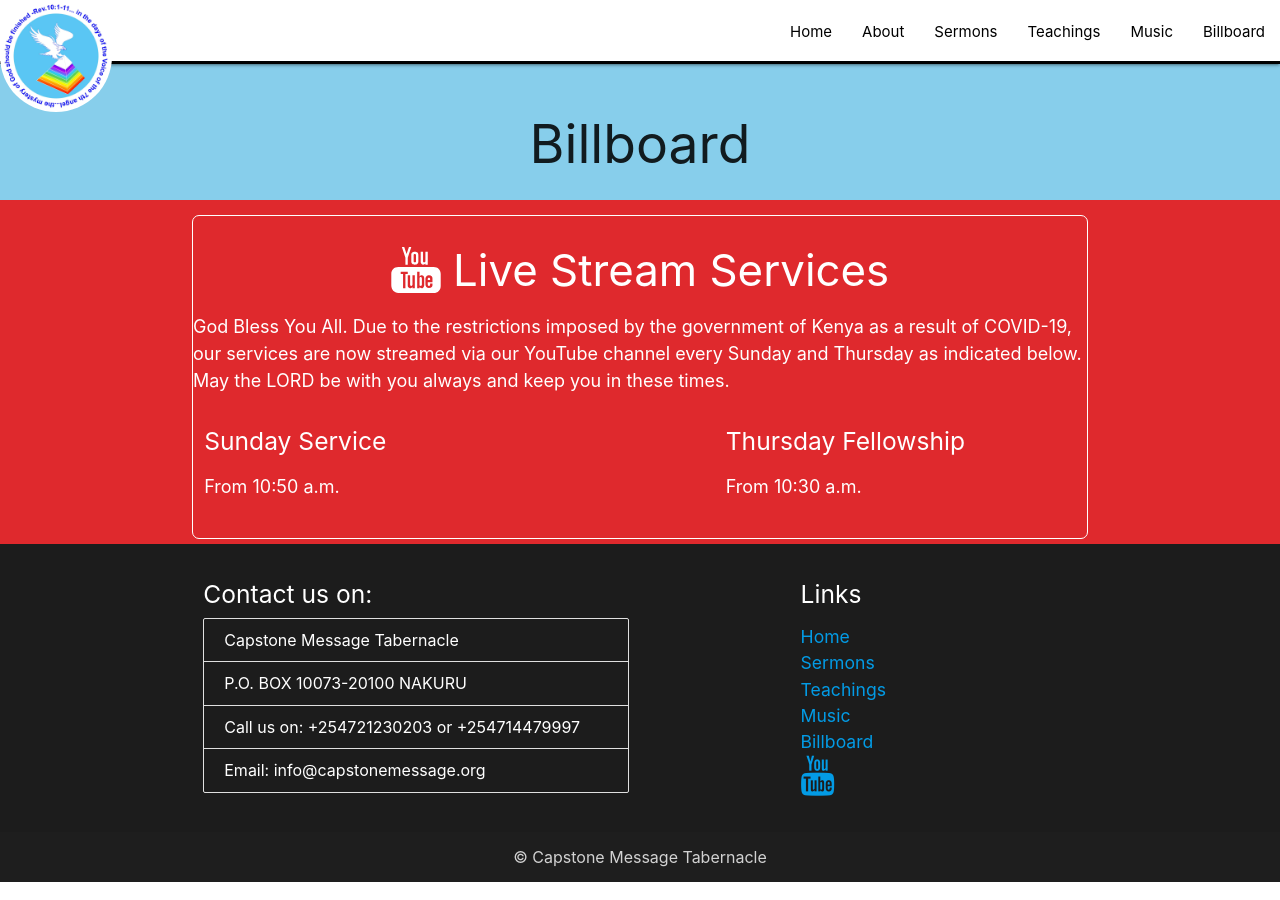
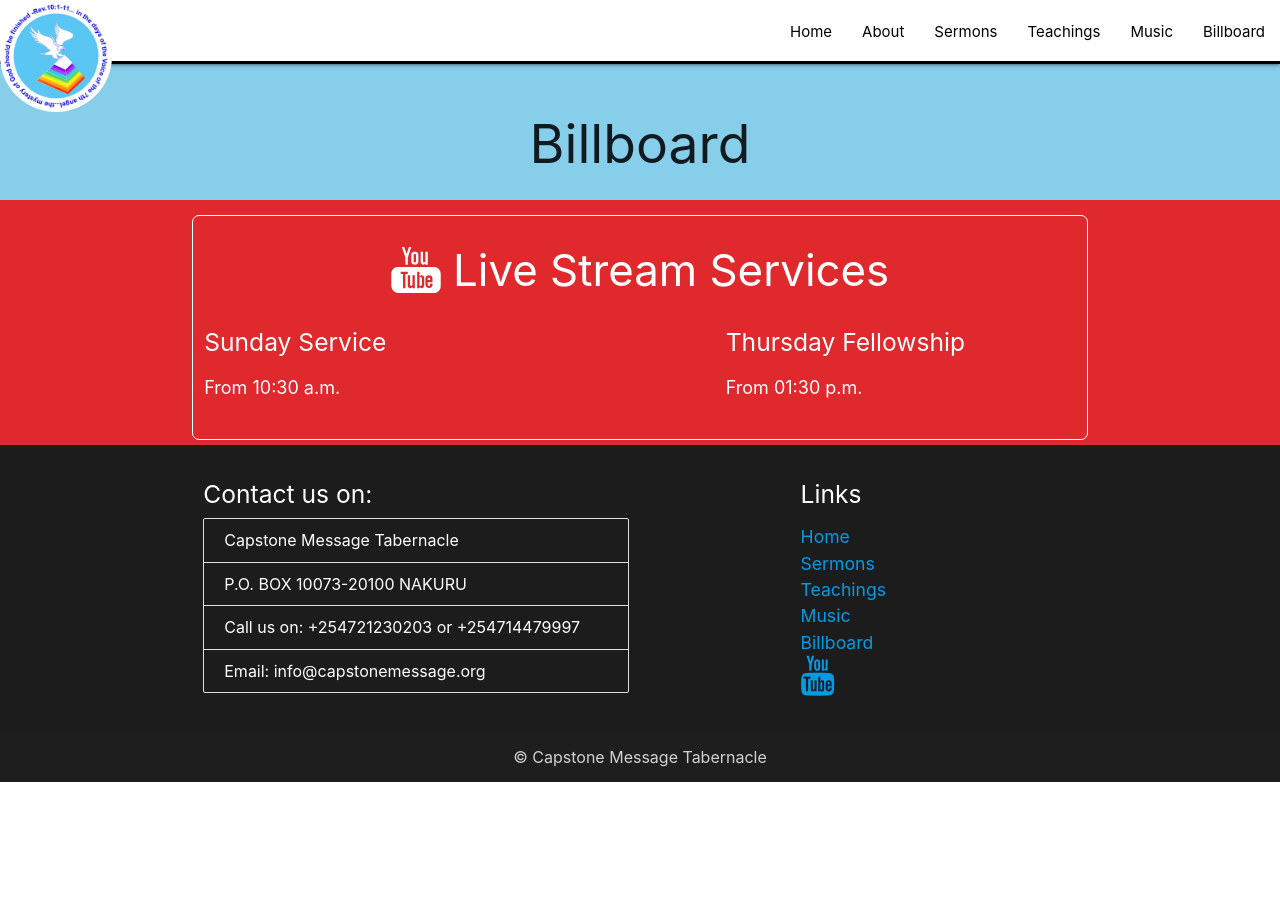
Before and after one commit to njorogetimk/cmt-redisigned, a Jekyll site: the page built from billboard/index.html, in a window 1280 px wide. Built offline with Jekyll 4.4.1, drawn with Linux system fonts in a browser that asks for light colours.

```diff
--- a/billboard/index.html
+++ b/billboard/index.html
@@ -15,18 +15,15 @@ title : The Billboard
         href="https://www.youtube.com/channel/UCNMWw2o7Ahu1x-A_PphKmzg"><img src="{{site.baseurl}}/images/youtube.svg"
           alt="youtube"></a> Live Stream Services</h3>
     <div class="row">
-      <p>God Bless You All. Due to the restrictions imposed by the government of Kenya as a result of COVID-19, our
-        services are now streamed via our YouTube channel every Sunday and Thursday as indicated below. May the LORD be
-        with you always and keep you in these times.</p>
       <div class="col s12 m5">
         <h5>Sunday Service</h5>
-        <p>From 10:50 a.m.</p>
+        <p>From 10:30 a.m.</p>
 
       </div>
       <div class="col s12 m2"></div>
       <div class="col s12 m5">
         <h5>Thursday Fellowship</h5>
-        <p>From 10:30 a.m.</p>
+        <p>From 01:30 p.m.</p>
       </div>
     </div>
   </div>
```
Also changed, not shown: index.html (+3 -11 lines), sermons/2020/sunday/20-08-23_Ngurumo Saba Zikimnenea Mteule.html (added, +11 -0 lines), sermons/series/trained-for-the-crisis/index.html (+12 -12 lines).
